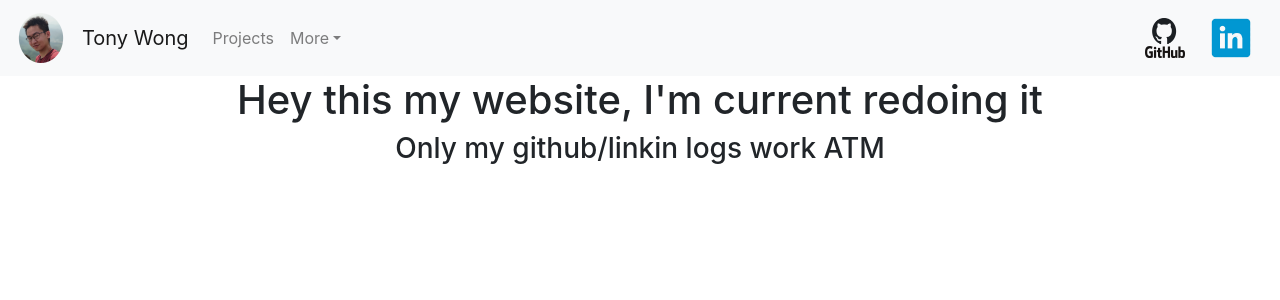
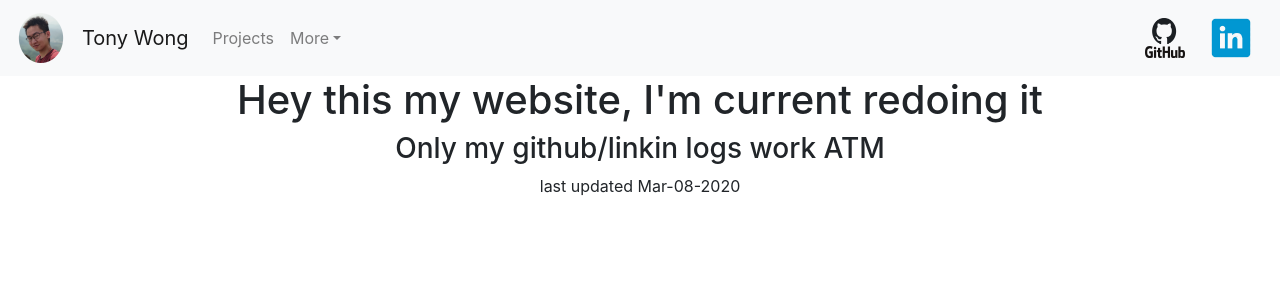
Before and after one commit to hitony7/WebReact, a React (Create React App) app: page / in a window 1280 px wide. Shown: the top 300 px of the page. Built offline with nearby package versions, Linux system fonts and the light colour scheme.

Commit message:
added msg

```diff
--- a/src/App.js
+++ b/src/App.js
@@ -13,6 +13,7 @@ function App() {
       <MyBar/>
       <h1>Hey this my website, I'm current redoing it </h1>
       <h3>Only my github/linkin logs work ATM </h3>
+      <p>last updated Mar-08-2020 </p>
     </div>
   );
 }
```
